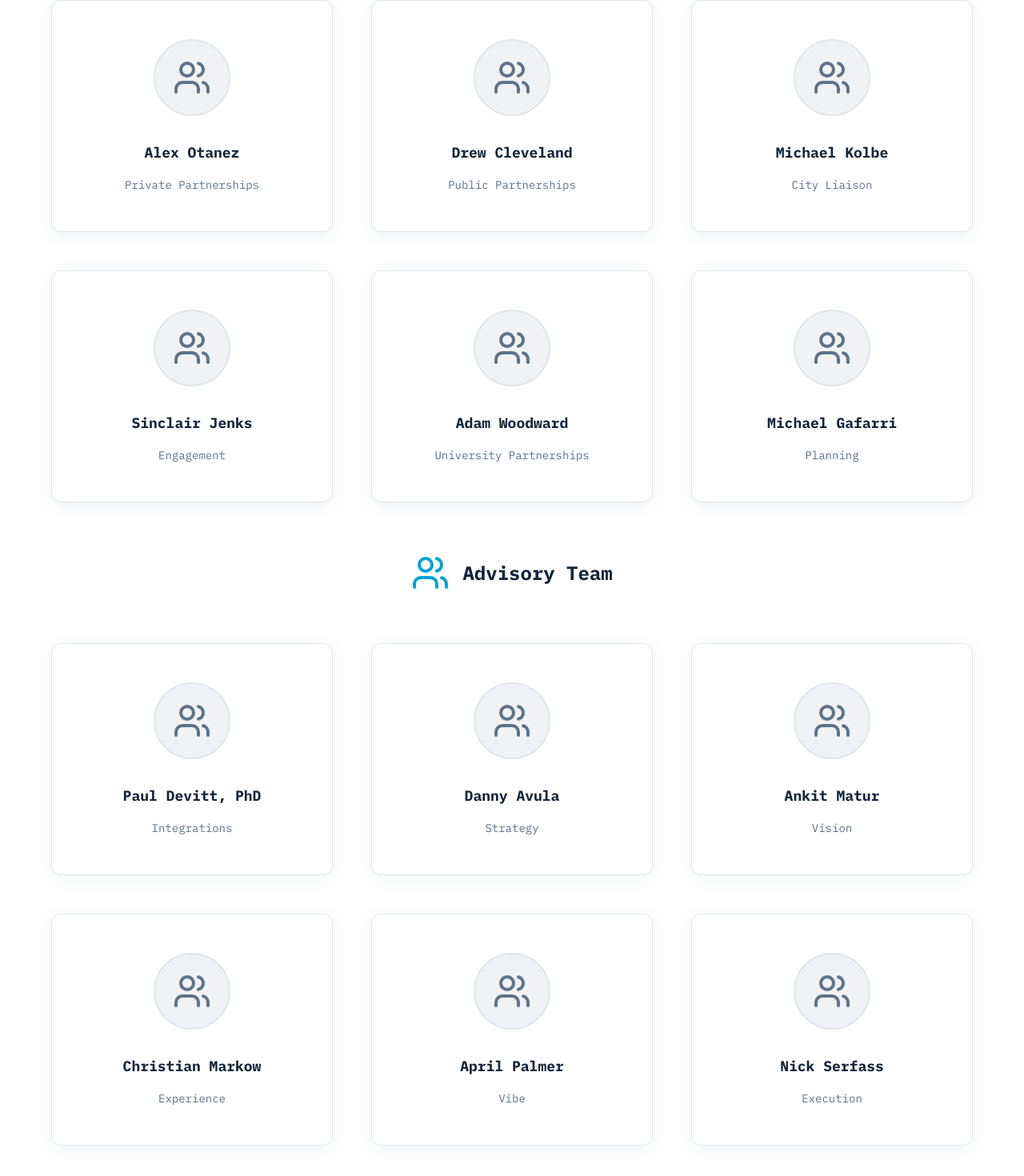
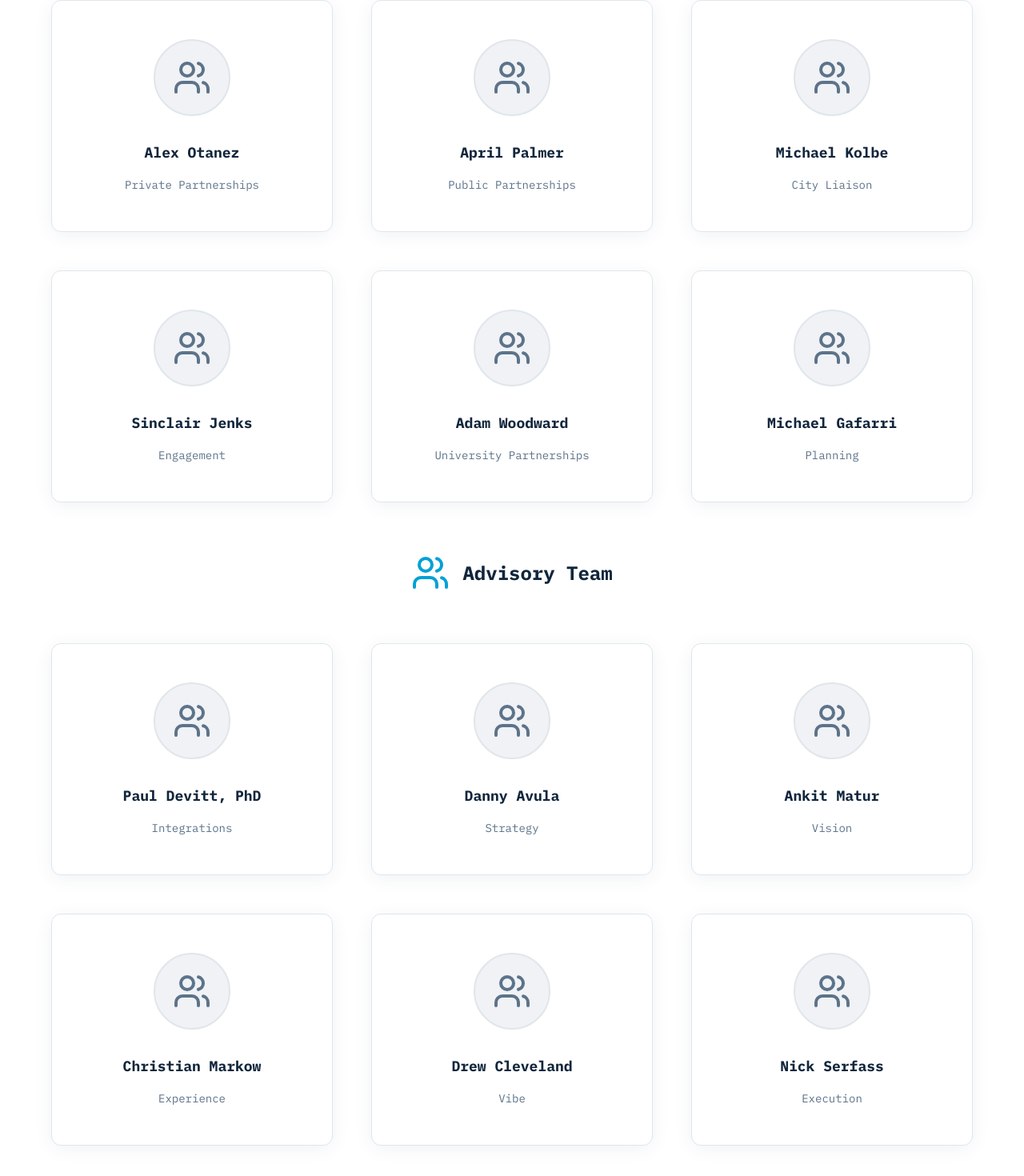
Before and after one commit to hack4rva/rvahacks, a React (Vite) app: page /team in a window 1280 px wide. Shown: the part 814-2284 px from the top of the page at 80% size. Built offline with nearby package versions, Linux system fonts and the light colour scheme.

Commit message:
Update team member name

```diff
--- a/src/components/Us.tsx
+++ b/src/components/Us.tsx
@@ -6,7 +6,7 @@ const coreTeam = [
   { name: "Crystal Harvey", role: "Marketing & Comms", image: undefined, linkedin: undefined },
   { name: "Claire Jordan", role: "Onsite Ops", image: undefined, linkedin: undefined },
   { name: "Alex Otanez", role: "Private Partnerships", image: undefined, linkedin: undefined },
-  { name: "Drew Cleveland", role: "Public Partnerships", image: undefined, linkedin: undefined },
+  { name: "April Palmer", role: "Public Partnerships", image: undefined, linkedin: undefined },
   { name: "Michael Kolbe", role: "City Liaison", image: undefined, linkedin: undefined },
   { name: "Sinclair Jenks", role: "Engagement", image: undefined, linkedin: undefined },
   { name: "Adam Woodward", role: "University Partnerships", image: undefined, linkedin: undefined },
@@ -18,7 +18,7 @@ const advisoryTeam = [
   { name: "Danny Avula", role: "Strategy", image: undefined, linkedin: undefined },
   { name: "Ankit Matur", role: "Vision", image: undefined, linkedin: undefined },
   { name: "Christian Markow", role: "Experience", image: undefined, linkedin: undefined },
-  { name: "April Palmer", role: "Vibe", image: undefined, linkedin: undefined },
+  { name: "Drew Cleveland", role: "Vibe", image: undefined, linkedin: undefined },
   { name: "Nick Serfass", role: "Execution", image: undefined, linkedin: undefined },
 ];
 
```
